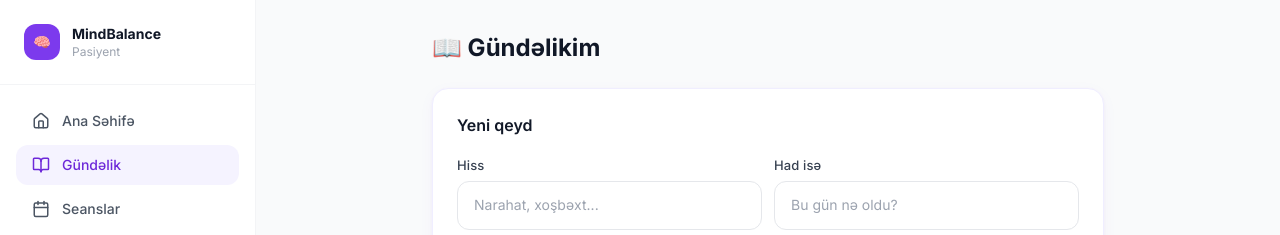
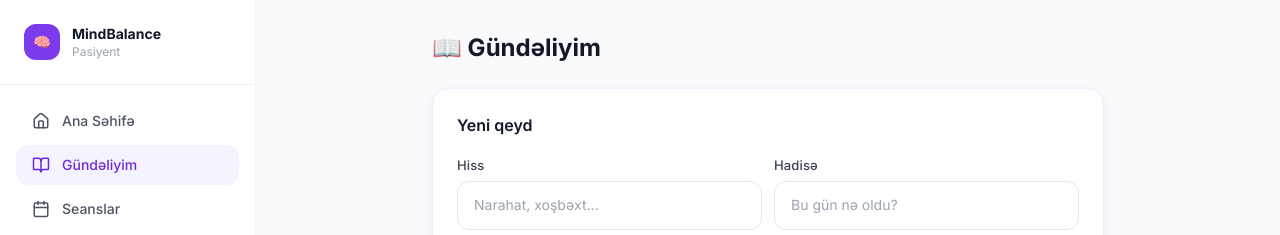
Before and after one commit to 1mranhajiyev/mindbalance, a Next.js app in the folder frontend/: page /patient/journal in a window 1280 px wide. Shown: the top 235 px of the page. Built offline with nearby package versions, Linux system fonts and the light colour scheme; no server answers.

Commit message:
fix: 'Had isə' → 'Hadisə', 'Gündəlik' → 'Gündəliyim', primary-* → violet-* in journal

```diff
--- a/frontend/app/patient/journal/page.tsx
+++ b/frontend/app/patient/journal/page.tsx
@@ -23,7 +23,7 @@ export default function JournalPage() {
 
   return (
     <div className="max-w-2xl mx-auto space-y-6">
-      <h1 className="text-2xl font-bold text-gray-900">📖 Gündəlikim</h1>
+      <h1 className="text-2xl font-bold text-gray-900">📖 Gündəliyim</h1>
       <div className="card space-y-4">
         <h2 className="font-semibold text-gray-900">Yeni qeyd</h2>
         <div className="grid grid-cols-2 gap-3">
@@ -32,7 +32,7 @@ export default function JournalPage() {
             <input value={emotion} onChange={e => setEmotion(e.target.value)} className="input" placeholder="Narahat, xoşbəxt..." />
           </div>
           <div>
-            <label className="label">Had isə</label>
+            <label className="label">Hadisə</label>
             <input value={event} onChange={e => setEvent(e.target.value)} className="input" placeholder="Bu gün nə oldu?" />
           </div>
         </div>
@@ -49,7 +49,7 @@ export default function JournalPage() {
           <div key={e.id} className="card">
             <div className="flex justify-between items-start mb-2">
               <div className="flex gap-2">
-                {e.emotion && <span className="bg-primary-100 text-primary-700 text-xs px-2 py-1 rounded-full">{e.emotion}</span>}
+                {e.emotion && <span className="bg-violet-100 text-violet-700 text-xs px-2 py-1 rounded-full">{e.emotion}</span>}
                 {e.event && <span className="bg-gray-100 text-gray-600 text-xs px-2 py-1 rounded-full">{e.event}</span>}
               </div>
               <span className="text-xs text-gray-400">{format(new Date(e.created_at), 'd MMM, HH:mm', { locale: az })}</span>
--- a/frontend/components/patient/PatientSidebar.tsx
+++ b/frontend/components/patient/PatientSidebar.tsx
@@ -6,7 +6,7 @@ import { Home, BookOpen, Calendar, TrendingUp, CheckSquare, LogOut } from 'lucid
 
 const navItems = [
   { href: '/patient/dashboard', label: 'Ana Səhifə', icon: Home },
-  { href: '/patient/journal', label: 'Gündəlik', icon: BookOpen },
+  { href: '/patient/journal', label: 'Gündəliyim', icon: BookOpen },
   { href: '/patient/sessions', label: 'Seanslar', icon: Calendar },
   { href: '/patient/progress', label: 'İnkişaf', icon: TrendingUp },
   { href: '/patient/tasks', label: 'Tapşırıqlar', icon: CheckSquare },
```
